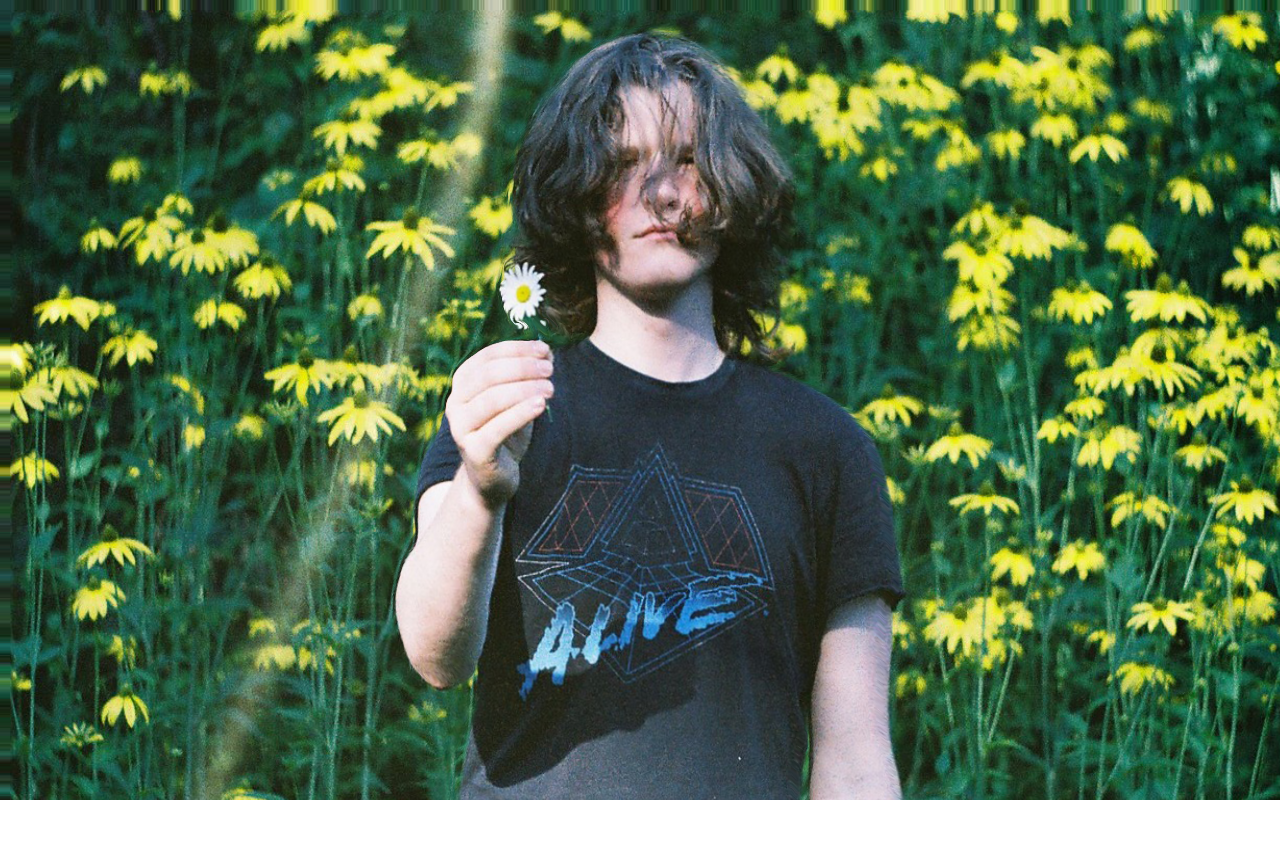
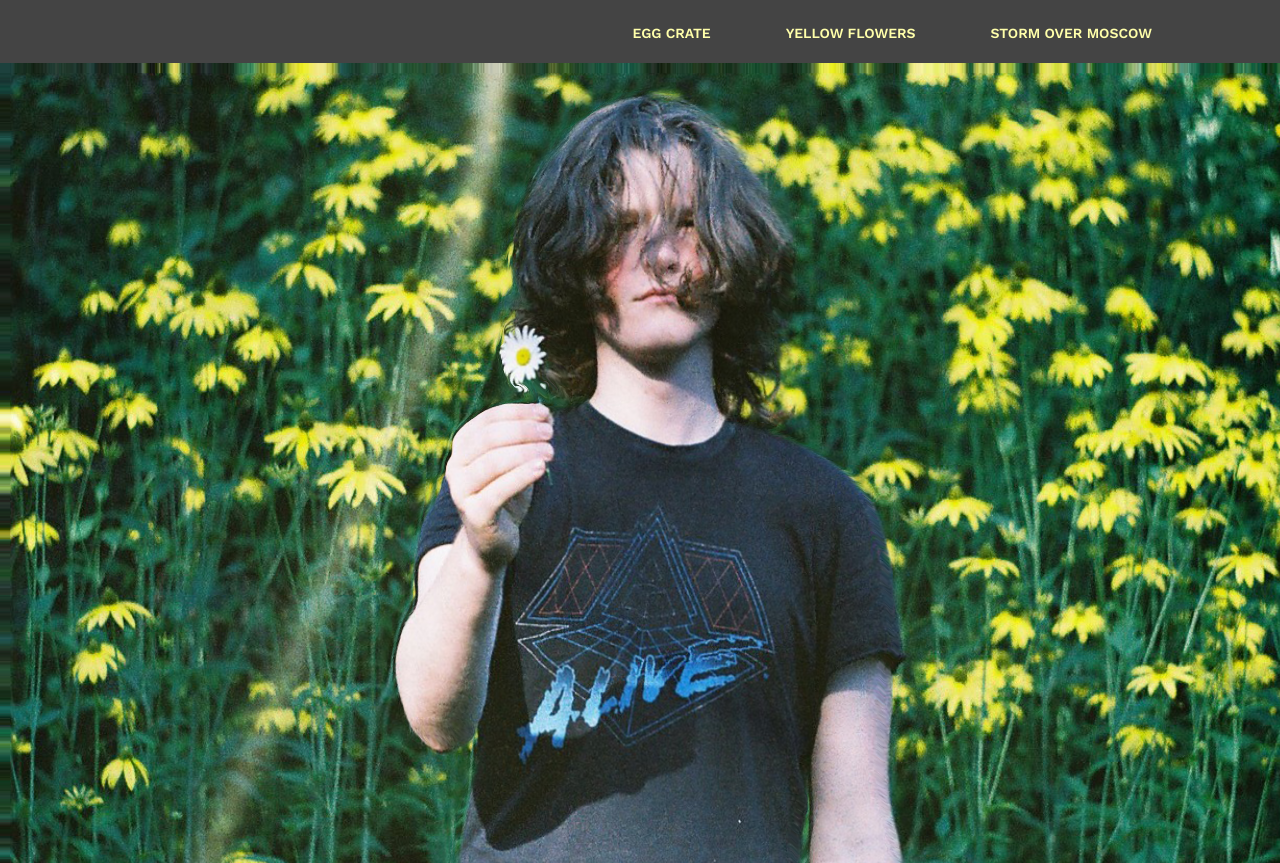
Before and after one commit to GabrielWechta/third_wisteria, a plain HTML site: page yellow_flowers.html in a window 1280 px wide. Before the commit the page ends 800 px from the top, so only its background shows below. Drawn offline with nearby package versions, Linux system fonts and the light colour scheme; animation ran at ten frames a second.

Commit message:
finished... for now.

```diff
--- a/css/main.css
+++ b/css/main.css
@@ -1,8 +1,4 @@
-body {
-    margin: 0;
-    height: 100vh;
-}
-
+@import url('https://fonts.googleapis.com/css?family=Work+Sans:400,600');
 canvas {
     display: block;
 }
@@ -17,3 +13,78 @@ p {
     width: auto;
     padding: .2em;
 }
+
+body {
+    margin: 0;
+    background: #222;
+    font-family: 'Work Sans', sans-serif;
+    font-weight: 800;
+    height: 100vh;
+    overflow: hidden; /* Hide scrollbars */
+}
+
+.container {
+    width: 80%;
+    margin: 0 auto;
+}
+
+header {
+    background: #444444;
+}
+
+header::after {
+    content: '';
+    display: table;
+    clear: both;
+}
+
+.logo {
+    float: left;
+    padding: 10px 0;
+}
+
+nav {
+    float: right;
+}
+
+nav ul {
+    margin: 0;
+    padding: 0;
+    list-style: none;
+}
+
+nav li {
+    display: inline-block;
+    margin-left: 70px;
+    padding-top: 23px;
+
+    position: relative;
+}
+
+nav a {
+    color: #ffffaa;
+    text-decoration: none;
+    text-transform: uppercase;
+    font-size: 14px;
+}
+
+nav a:hover {
+    color: #000;
+}
+
+nav a::before {
+    content: '';
+    display: block;
+    height: 5px;
+    background-color: #444;
+
+    position: absolute;
+    top: 0;
+    width: 0%;
+
+    transition: all ease-in-out 250ms;
+}
+
+nav a:hover::before {
+    width: 100%;
+}
--- a/css/storm_over_moscow.css
+++ b/css/storm_over_moscow.css
@@ -1,8 +1,4 @@
-body {
-    margin: 0;
-    height: 100vh;
-}
-
+@import url('https://fonts.googleapis.com/css?family=Work+Sans:400,600');
 canvas {
     display: block;
 }
@@ -16,3 +12,78 @@ p {
     width: auto;
     padding: .2em;
 }
+
+body {
+    margin: 0;
+    background: #222;
+    font-family: 'Work Sans', sans-serif;
+    font-weight: 800;
+    height: 100vh;
+    overflow: hidden; /* Hide scrollbars */
+}
+
+.container {
+    width: 80%;
+    margin: 0 auto;
+}
+
+header {
+    background: #444444;
+}
+
+header::after {
+    content: '';
+    display: table;
+    clear: both;
+}
+
+.logo {
+    float: left;
+    padding: 10px 0;
+}
+
+nav {
+    float: right;
+}
+
+nav ul {
+    margin: 0;
+    padding: 0;
+    list-style: none;
+}
+
+nav li {
+    display: inline-block;
+    margin-left: 70px;
+    padding-top: 23px;
+
+    position: relative;
+}
+
+nav a {
+    color: #ffffaa;
+    text-decoration: none;
+    text-transform: uppercase;
+    font-size: 14px;
+}
+
+nav a:hover {
+    color: #000;
+}
+
+nav a::before {
+    content: '';
+    display: block;
+    height: 5px;
+    background-color: #444;
+
+    position: absolute;
+    top: 0;
+    width: 0%;
+
+    transition: all ease-in-out 250ms;
+}
+
+nav a:hover::before {
+    width: 100%;
+}
--- a/yellow_flowers.html
+++ b/yellow_flowers.html
@@ -6,6 +6,19 @@
     <link rel="stylesheet" href="css/main.css">
 </head>
 <body>
+<header>
+    <div class="container">
+        <h1 class="logo"></h1>
+
+        <nav>
+            <ul>
+                <li><a href="index.html">Egg Crate</a></li>
+                <li><a href="yellow_flowers.html">Yellow Flowers</a></li>
+                <li><a href="storm_over_moscow.html">Storm Over Moscow</a></li>
+            </ul>
+        </nav>
+    </div>
+</header>
 <script src="./pixi/pixi-v5.min.js"></script>
 <script>
     let app = new PIXI.Application({width: window.innerWidth, height: window.innerHeight});
```
Also changed, not shown: index.html (+13 -0 lines), storm_over_moscow.html (+14 -0 lines).
